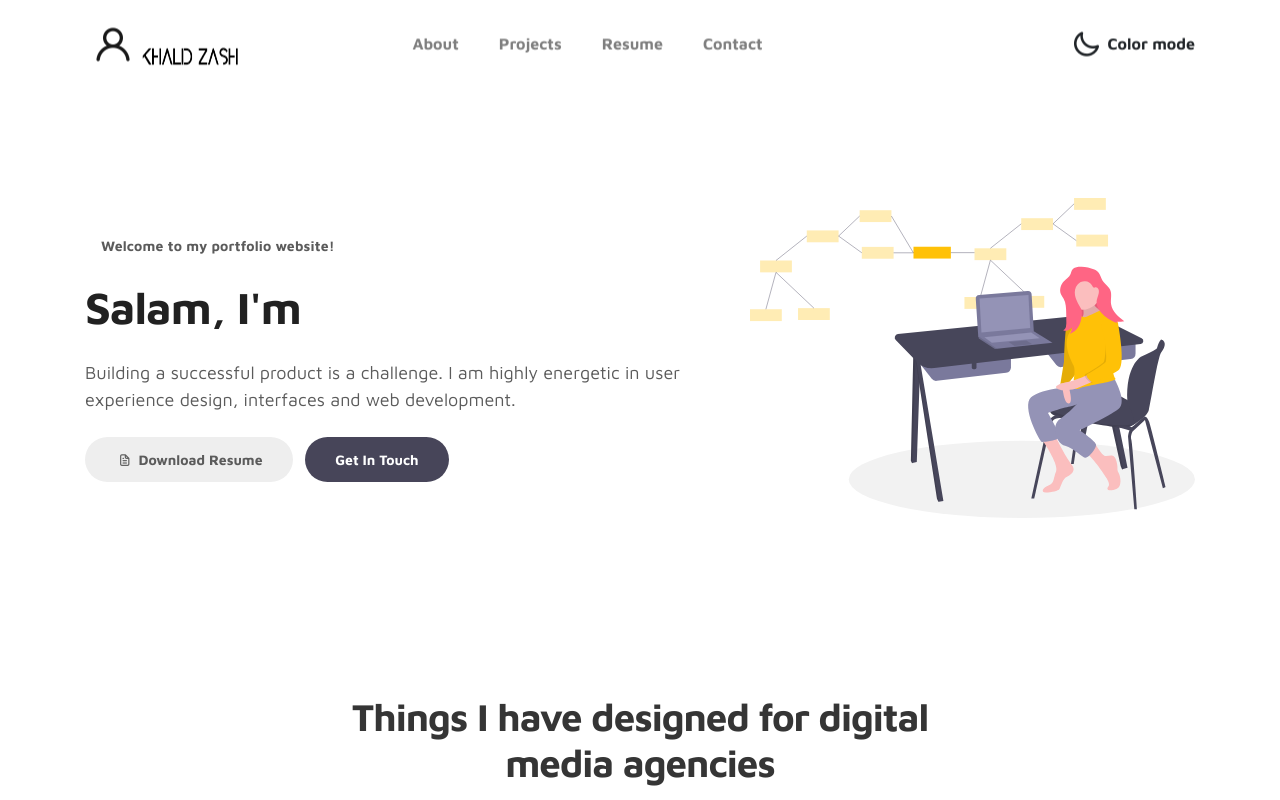
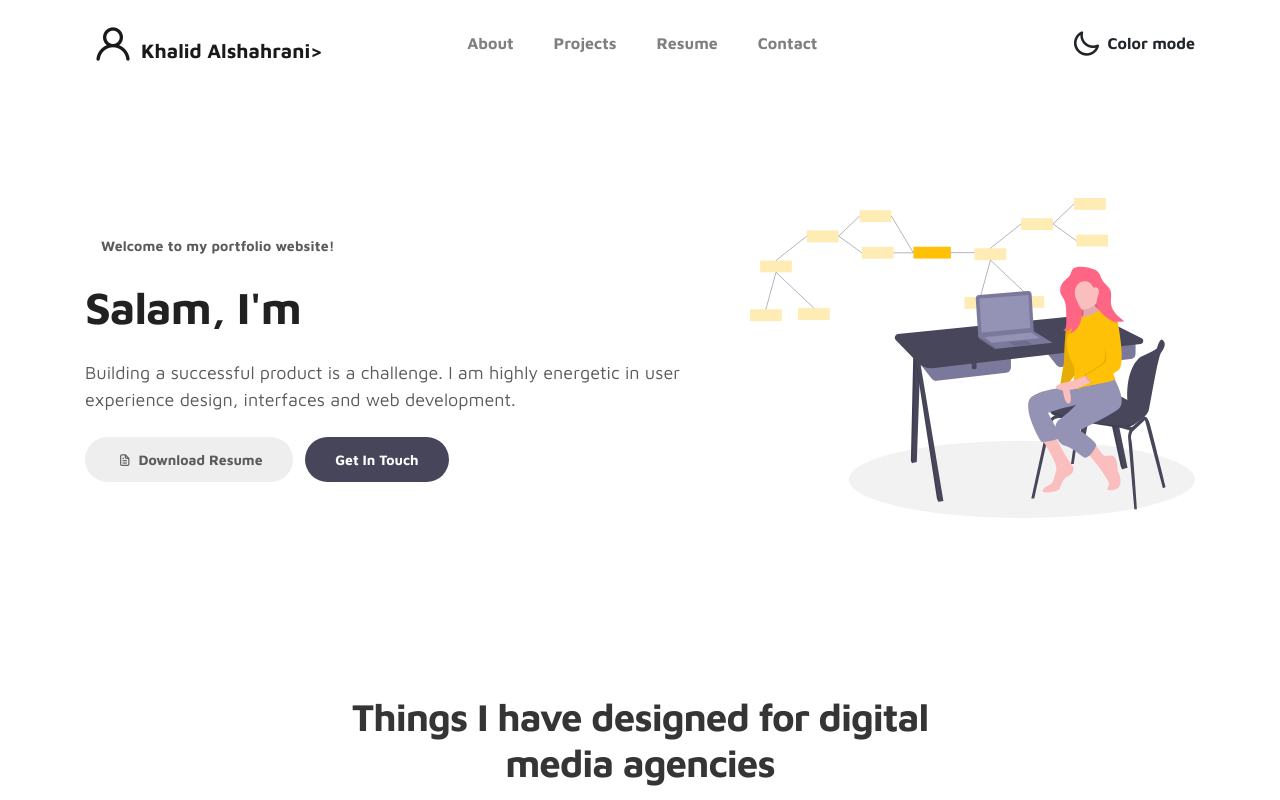
Before and after one commit to khalidzash/my-portfolio, a plain HTML site: page index.html in a window 1280 px wide. Shown: the top 800 px of the page. Drawn offline with Linux system fonts and the light colour scheme.

Commit message:
Update index.html

```diff
--- a/index.html
+++ b/index.html
@@ -22,7 +22,7 @@
     <!-- MENU -->
     <nav class="navbar navbar-expand-sm navbar-light">
         <div class="container">
-            <a class="navbar-brand" href="index.html"><i class='uil uil-user'></i><img src="/images/navbar/logo.png" alt="Khalid Zash Logo" width="100" height="30"></a>
+            <a class="navbar-brand" href="index.html"><i class='uil uil-user'></i>Khalid Alshahrani></a>
 
             <button class="navbar-toggler" type="button" data-toggle="collapse" data-target="#navbarNav" aria-controls="navbarNav" aria-expanded="false"
                 aria-label="Toggle navigation">
```
